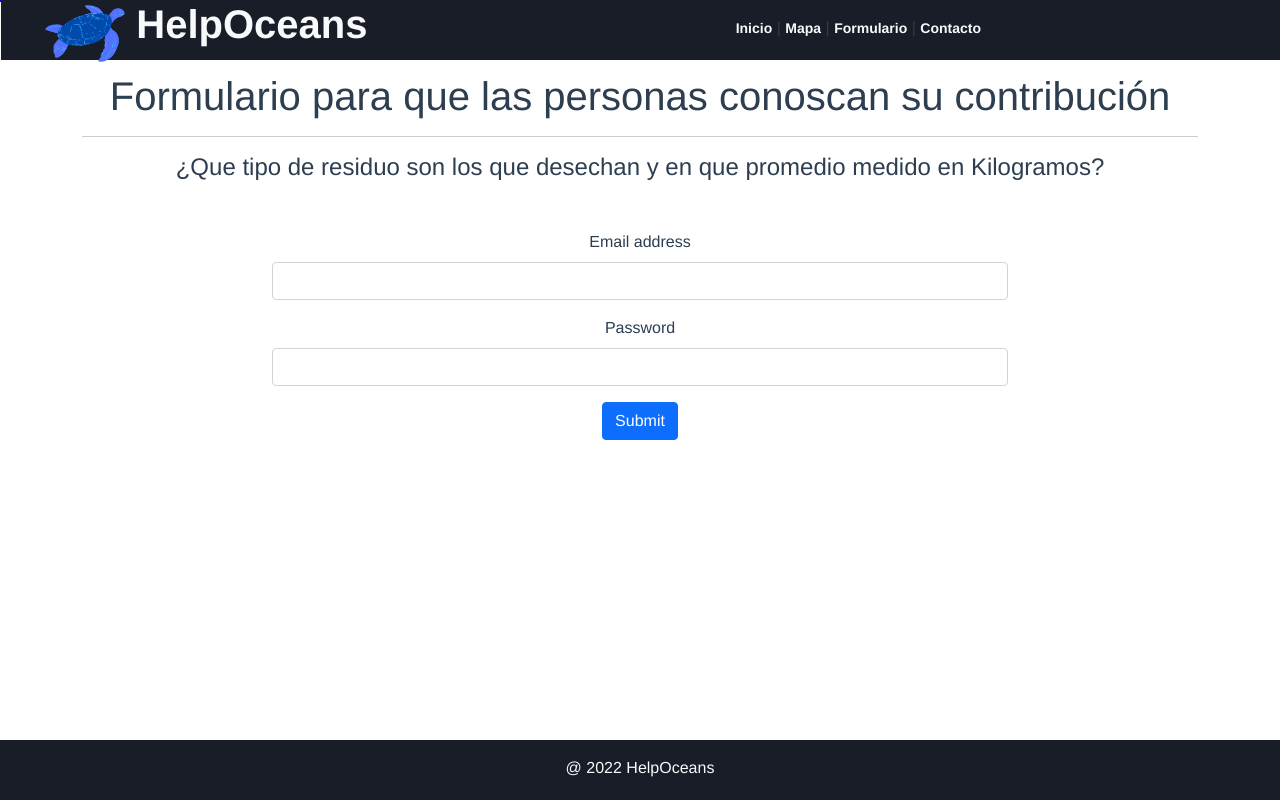
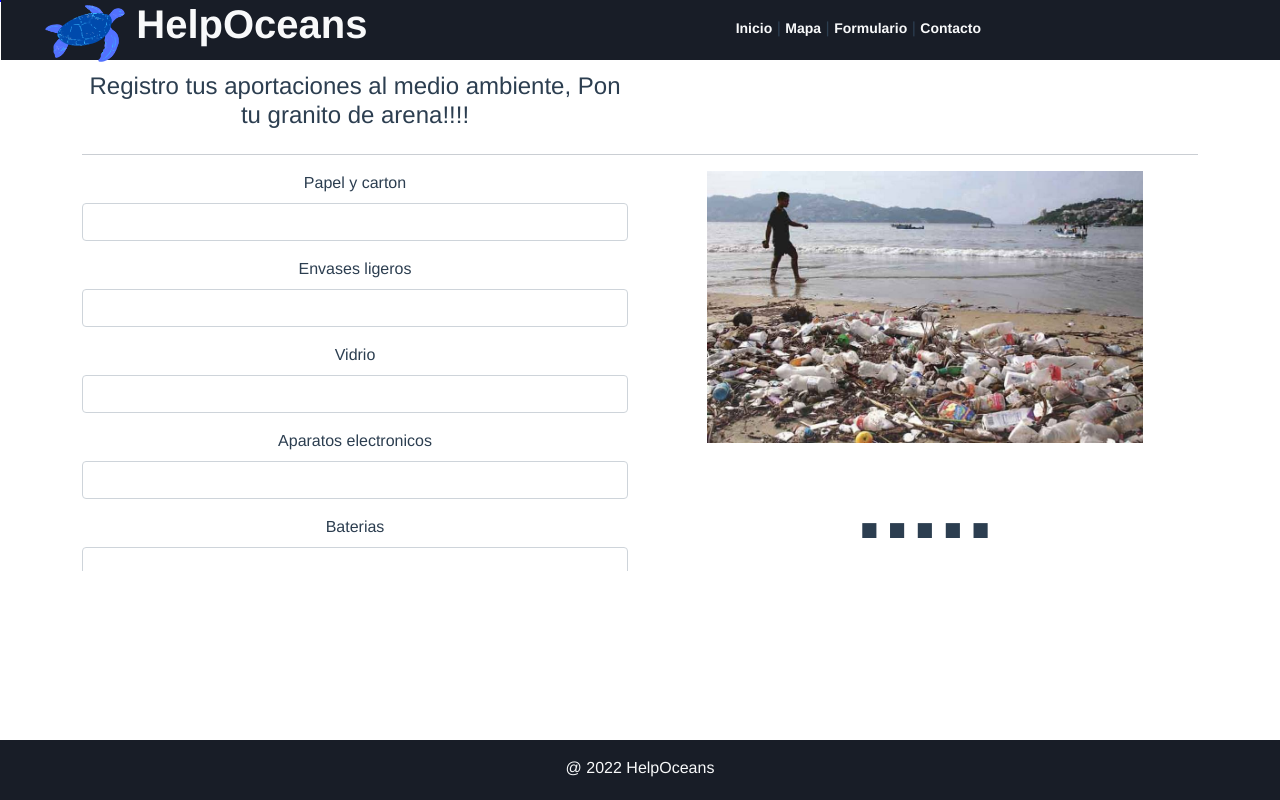
Before and after one commit to JesusGarridoM/HACK-THE-OCEAN, a Vue app: page /#/formulario in a window 1280 px wide. Built offline with nearby package versions, Linux system fonts and the light colour scheme.

Commit message:
add style to forms

```diff
--- a/src/App.vue
+++ b/src/App.vue
@@ -174,4 +174,14 @@ nav a.router-link-exact-active {
     display: block;
 }
 
+.heightFormularios{
+    height: 300px;
+}
+
+.imgContact{
+    width: 80%
+  }
+  .titleImgContact{
+    font-size: 100px;
+  }
 </style>
--- a/src/views/Contacto.vue
+++ b/src/views/Contacto.vue
@@ -1,7 +1,55 @@
 <template>
-  <div class="paddingTopHeightHeader">
-    <div class="contacto">
-      <h1>Página para contacto de empresas para proponer economía circular</h1>
+<div class="paddingTopHeightHeader">
+    <div class="formulario">
+      <div class="container">
+        <div class="row">
+          <div class="col-6">
+            <h4 class="mb-2">Registro de empresa</h4>
+          </div>
+        </div>
+        <hr>
+        <div class="row justify-content-left">
+          <div class="col-6 overflow-auto">
+            <form class="heightFormularios">
+              <div class="mb-3">
+                <label for="input1" class="form-label">Nombre completo</label>
+                <input type="text" class="form-control" id="input1">
+              </div>
+              <div class="mb-3">
+                <label for="input1" class="form-label">Direccion</label>
+                <input type="text" class="form-control" id="input1">
+              </div>
+              <div class="mb-3">
+                <label for="input1" class="form-label">Nombre de la empresa o negocio</label>
+                <input type="text" class="form-control" id="input1">
+              </div>
+              <div class="mb-3">
+                <label for="input1" class="form-label">Tipo de Giro</label>
+                <input type="text" class="form-control" id="input1">
+              </div>
+              <div class="mb-3">
+                <label for="input1" class="form-label">Numero de telefono</label>
+                <input type="number" class="form-control" id="input1">
+              </div>
+              <div class="mb-3">
+                <label for="input1" class="form-label">Correo electronico</label>
+                <input type="email" class="form-control" id="input1">
+              </div>
+              <button type="submit" class="btn btn-primary">Enviar</button>
+            </form>
+          </div>
+          <div class="col-6">
+            <img src="./../assets/logo.png" class="imgContact" alt="">
+              <h1 class="weightBold titleImgContact">  HelpOceans</h1>
+          </div>
+        </div>
+      </div>
+
+
     </div>
   </div>
 </template>
+
+<style scoped>
+
+</style>
--- a/src/views/Formulario.vue
+++ b/src/views/Formulario.vue
@@ -2,30 +2,54 @@
   <div class="paddingTopHeightHeader">
     <div class="formulario">
       <div class="container">
-        <h1 class="mb-2">Formulario para que las personas conoscan su contribución</h1>
+        <div class="row">
+          <div class="col-6">
+            <h4 class="mb-2">Registro tus aportaciones al medio ambiente, Pon tu granito de arena!!!!</h4>
+          </div>
+        </div>
         <hr>
-        <h4 class="mb-5">¿Que tipo de residuo son los que desechan y en que promedio medido en Kilogramos?</h4>
-        <div class="row justify-content-center">
-          <div class="col-8">
-            <form>
+        <div class="row justify-content-left">
+          <div class="col-6 overflow-auto">
+            <form class="heightFormularios">
               <div class="mb-3">
-                <label for="input1" class="form-label">Email address</label>
+                <label for="input1" class="form-label">Papel y carton</label>
                 <input type="number" class="form-control" id="input1">
-                <div id="input1" class="form-text"></div>
               </div>
               <div class="mb-3">
-                <label for="exampleInputPassword1" class="form-label">Password</label>
-                <input type="password" class="form-control" id="exampleInputPassword1">
+                <label for="input1" class="form-label">Envases ligeros</label>
+                <input type="number" class="form-control" id="input1">
+              </div>
+              <div class="mb-3">
+                <label for="input1" class="form-label">Vidrio</label>
+                <input type="number" class="form-control" id="input1">
+              </div>
+              <div class="mb-3">
+                <label for="input1" class="form-label">Aparatos electronicos</label>
+                <input type="number" class="form-control" id="input1">
+              </div>
+              <div class="mb-3">
+                <label for="input1" class="form-label">Baterias</label>
+                <input type="number" class="form-control" id="input1">
+              </div>
+              <div class="mb-3">
+                <label for="input1" class="form-label">Maderas y Muebles</label>
+                <input type="number" class="form-control" id="input1">
+              </div>
+              <div class="mb-3">
+                <label for="input1" class="form-label">Aceites vegetales</label>
+                <input type="number" class="form-control" id="input1">
               </div>
 
-              <button type="submit" class="btn btn-primary">Submit</button>
+              <button type="submit" class="btn btn-primary">Enviar</button>
             </form>
-
+          </div>
+          <div class="col-6">
+            <img src="./../assets/imagenes/BasuraPlaya.jpg" class="imgContact" alt="">
+              <h1 class="weightBold titleImgContact">.....</h1>
           </div>
         </div>
       </div>
 
-
     </div>
   </div>
 </template>
```
